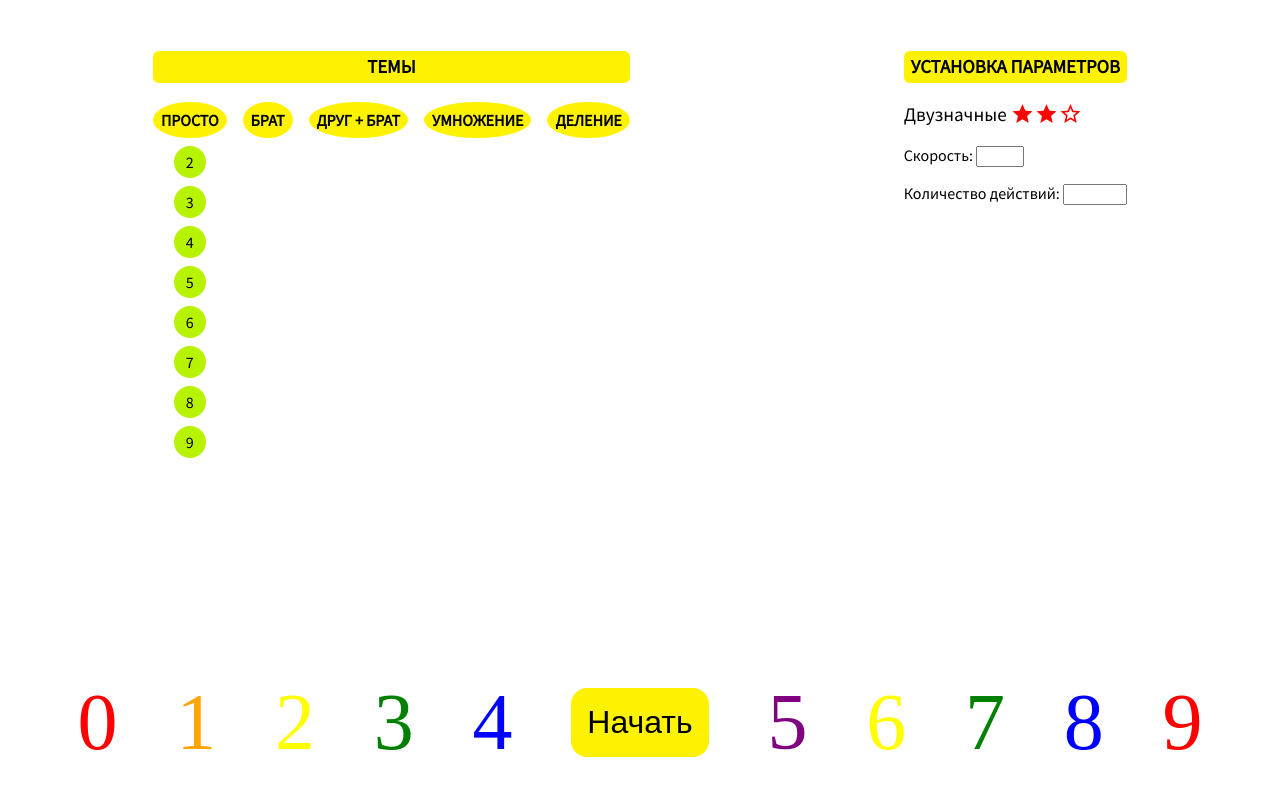
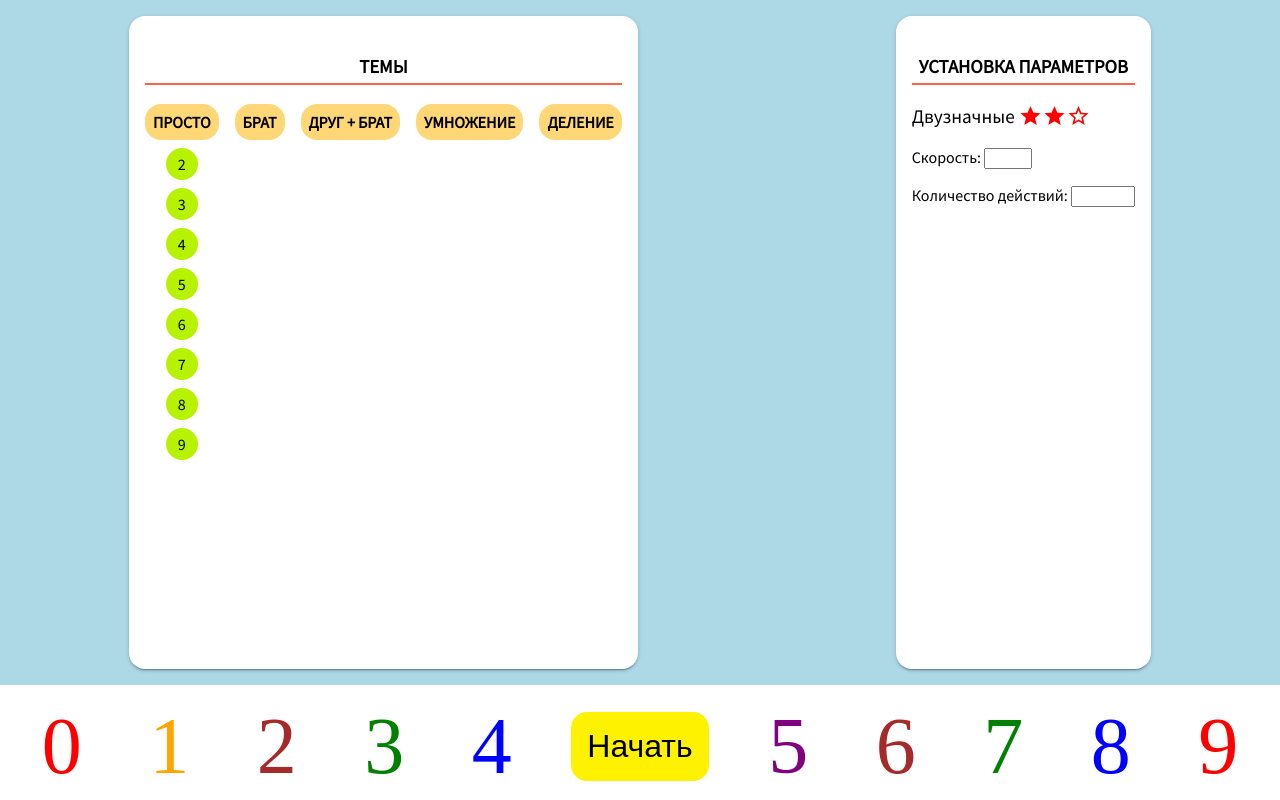
Before and after one commit to minotru/arithmetic-front, an Angular app: page / in a window 1280 px wide. Built offline with nearby package versions, Linux system fonts and the light colour scheme; a web font is replaced by a local one.

Commit message:
change styles

```diff
--- a/src/app/student-page/student-page.component.scss
+++ b/src/app/student-page/student-page.component.scss
@@ -1,26 +1,28 @@
-$bk: #30D5C8;
+$bk: lightblue;
 $text-bk-1: #fff200;
 $text-bk-2: #B7F200;
 $text: black;
+$material-shadow: 0 3px 1px -2px rgba(0,0,0,.2), 0 2px 2px 0 rgba(0,0,0,.14), 0 1px 5px 0 rgba(0,0,0,.12);
 
 :host {
   min-height: 100vh;
   display: flex;
   flex-direction: column;
-  // background: #FFF764;
-  padding: 1em;
+  background: $bk;
+  // background: #FFAA9A;
+  // padding: 1em;
   padding-bottom: 0;
   // padding-top: 1em;
+  padding-top: 1em;
 
 }
 
 .section {
-  // background: #FFD539;
-  // background: #C5F337;
-  // background: #FFF764;
   padding: 1em;
   margin-bottom: 1em;
   border-radius: 1em;
+  background: white;
+  box-shadow: $material-shadow;
 }
 
 .top-section {
@@ -29,7 +31,9 @@ $text: black;
 }
 
 .bottom-section {
-  padding: 2em;
+  padding: 0.5em;
+  padding-bottom: 0;
+  background: white;
 }
 
 .start-button {
@@ -38,20 +42,19 @@ $text: black;
   text-decoration: none;
   outline: none;
   border: none;
-  border-radius: 0.5em;
+  background: none;
+  border-radius: 0.5em ;
   background: $text-bk-1;
 }
 
 .start-button:hover {
   border: 2px solid $text-bk-1;
-  // transform: scale(1.2);
+  cursor: pointer;
 }
 
 .header-text {
   padding: 0.25em;
-  border-radius: 0.3em;
-  // color: $text;
-  background:$text-bk-1;
+  border-bottom: 2px solid tomato;
   text-align: center;
 }
 
@@ -78,7 +81,6 @@ $text: black;
   height: 2em;
   margin-top: 0.5em;
   background: $text-bk-2;
-  // border: 2px solid #709400;
 }
 
 .level-name {
@@ -92,14 +94,10 @@ $text: black;
 }
 
 .topic-name {
-  background: $text-bk-1;
+  background: #FFD777;
   padding: 0.5em;
-  border-radius: 50%;
+  border-radius: 1em;
   font-weight: bolder;
-}
-
-.bottom-section {
-  // background: #C5F337;;
 }
 
 .funny-digit {
@@ -107,8 +105,9 @@ $text: black;
   font-size: 5em;
   transition: 0.2s ease-in-out;
   width: auto;
-  // font-weight: bolder;
-  // width: 100%;
+  background: white;
+  border-radius: 0.5em 0.5em 0 0 ;
+  padding: 0.1em;
 }
 
 .funny-digit:nth-child(1) {
@@ -121,7 +120,7 @@ $text: black;
 }
 
 .funny-digit:nth-child(3) {
-  color: yellow;
+  color: brown;
 }
 
 .funny-digit:nth-child(4) {
@@ -141,7 +140,7 @@ $text: black;
 }
 
 .funny-digit:nth-child(8) {
-  color: yellow;
+  color: brown;
 }
 
 .funny-digit:nth-child(9) {
@@ -157,6 +156,7 @@ $text: black;
 }
 
 .funny-digit:hover {
+  box-shadow: $material-shadow;
   transform: scale(1.2) translateY(-10px);
 }
 
@@ -170,7 +170,6 @@ $text: black;
 
 .params-digits-icon {
   color: red;
-  // font-size: larger;
 }
 
 .params-digits-icon:hover {
```
